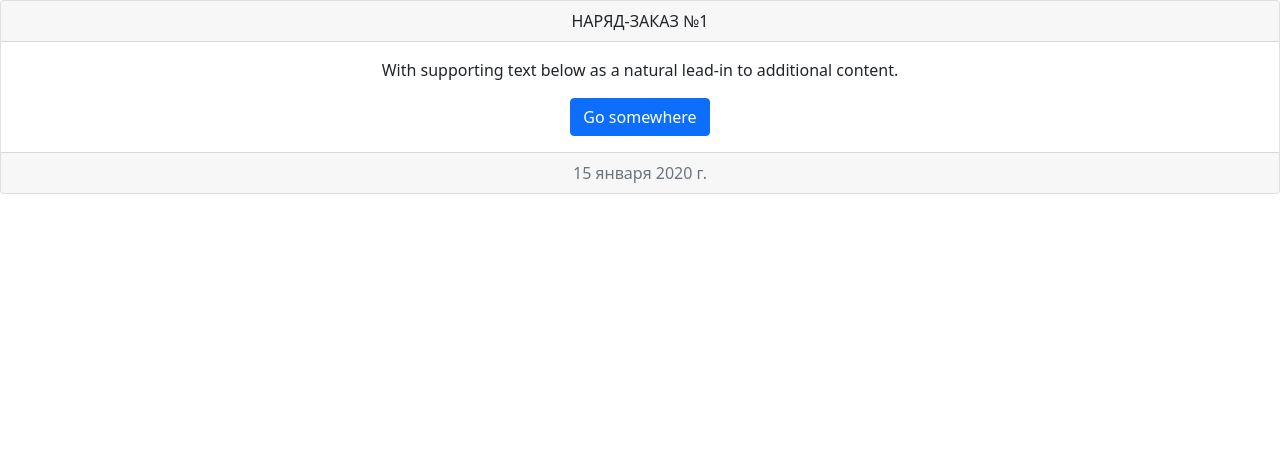
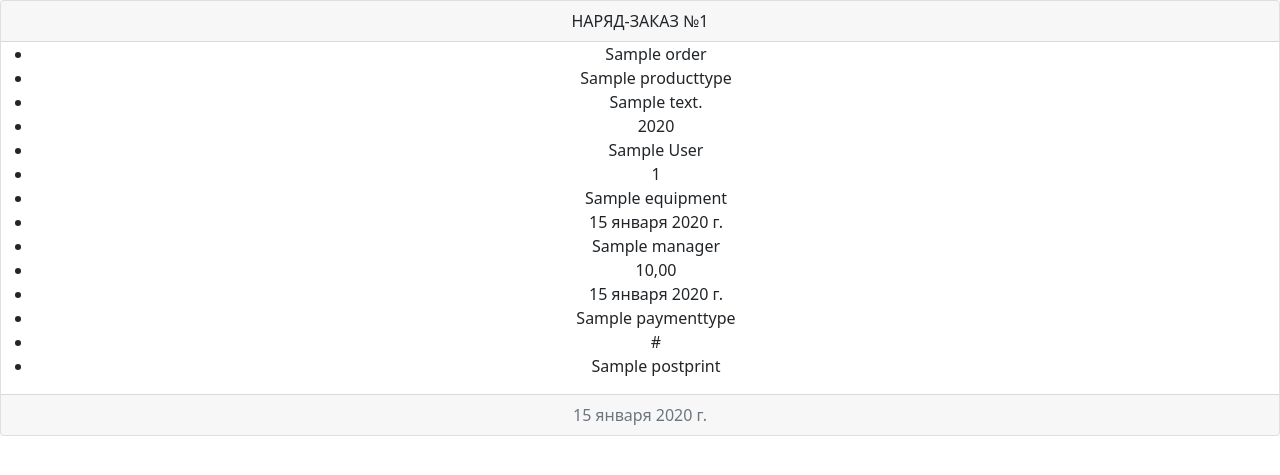
Before and after one commit to ninila-company/Complect-LIGA, a Django app: template orders/app_order/templates/app_order/pdf.html in a window 1280 px wide. Shown: the top 475 px of the page. Run offline with Django 4.2, Linux system fonts and the light colour scheme; the template is opened without the code that fills it: values that come from a table or form of the project are taken from there, others are empty; tables that the repository leaves empty hold one stand-in row (values such as "Sample post"); some libraries are stand-ins or nearby versions.

Commit message:
edit html files

```diff
--- a/orders/app_order/models.py
+++ b/orders/app_order/models.py
@@ -74,6 +74,7 @@ class Postprint(models.Model):
     class Meta:
         ordering = ('name',)
         verbose_name = 'Постпечать'
+        verbose_name_plural = 'Постпечать'
 
     def __str__(self):
         return self.name
@@ -126,8 +127,8 @@ class Order(models.Model):
     readiness = models.BooleanField('Готовность')
     hypperlink = models.CharField('Гипперссылка', max_length=100, default='Ссылка...')
     completeness = models.BooleanField('Заказ завершен', default=False)
-    postprint = models.ForeignKey(Postprint, verbose_name='Постпечать', on_delete=models.SET_NULL,
-                                  null=True, default=1)
+    postprint = models.ManyToManyField(Postprint, verbose_name='Постпечать',
+                                       default=1)
 
     class Meta:
         ordering = ('-date_of_acceptance_of_the_order',)
--- a/orders/app_order/templates/app_order/login.html
+++ b/orders/app_order/templates/app_order/login.html
@@ -13,11 +13,11 @@
                 <div class="modal-body p-5 pt-0">
                     <form class="" method="post">
                         {% csrf_token %}
-                        <div class="form-floating mb-3">
+                        <div class="form-floating text-center">
                             <div class="form-error">{{ form.non_field_errors }}</div>
 
                             {% for f in form %}
-                                <p><label class="form-label for="{{ f.id_for_label }}">{{ f.label }}: </label>{{ f }}</p>
+                                <p><label class="form-label p-1 for="{{ f.id_for_label }}">{{ f.label }}: </label>{{ f }}</p>
                                 <div class="form-error">{{ f.errors }}</div>
                             {% endfor %}
 
--- a/orders/app_order/templates/app_order/order_detail.html
+++ b/orders/app_order/templates/app_order/order_detail.html
@@ -4,7 +4,7 @@
 {% block content %}
 <div class="container px-4 py-5" id="icon-grid">
     <h3 class="pb-2 border-bottom">{{ order.name }} -- <br>
-        <a href="">{{ order.hypperlink }}</a>
+        <a href="{{ order.hypperlink }}">{{ order.hypperlink }}</a>
     </h3>
 
     <div class="row row-cols-1 row-cols-sm-2 row-cols-md-3 row-cols-lg-4 g-4 py-5">
@@ -142,7 +142,9 @@
             </svg>
             <div>
                 <h4 class="fw-bold mb-0">Постпечать</h4>
-                <p>{{ order.postprint }}</p>
+                {% for value in order.postprint.all %}
+                    <p>{{ value }}</p>
+                {% endfor %}
             </div>
         </div>
     </div>
--- a/orders/app_order/templates/app_order/pdf.html
+++ b/orders/app_order/templates/app_order/pdf.html
@@ -8,9 +8,27 @@
             <div class="card-header">
                 НАРЯД-ЗАКАЗ №{{ order.number_order }}
             </div>
-            <div class="card-body">
-                <p class="card-text">With supporting text below as a natural lead-in to additional content.</p>
-                <a href="#" class="btn btn-primary">Go somewhere</a>
+            <div>
+                <ul>
+                    <li>{{order.name}}</li>
+                    <li>{{order.product_type}}</li>
+                    <li>{{order.description|safe}}</li>
+                    <li>{{order.year}}</li>
+                    <li>{{order.customer}}</li>
+                    <li>{{order.circulation}}</li>
+                    <li>{{order.equipment}}</li>
+                    <li>{{order.date_of_delivery_of_the_order}}</li>
+                    <li>{{order.manager}}</li>
+                    <li>{{order.the_amount_of_the_deal}}</li>
+                    <li>{{order.the_date_of_payment}}</li>
+                    <li>{{order.payment_type}}</li>
+                    <li>{{order.hypperlink}}</li>
+                    <li>
+                        {% for value in order.postprint.all %}
+                            <p>{{ value }}</p>
+                        {% endfor %}
+                    </li>
+                </ul>
             </div>
             <div class="card-footer text-muted">
                 {{ order.date_of_acceptance_of_the_order }}
```
Also changed, not shown: orders/app_order/admin.py (+26 -11 lines).
